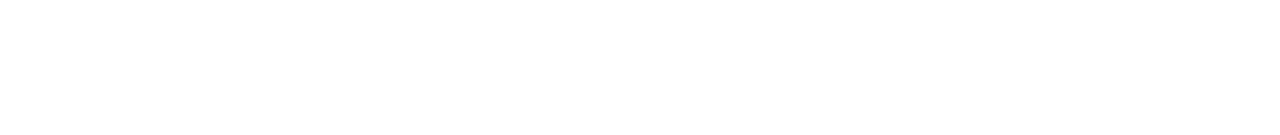
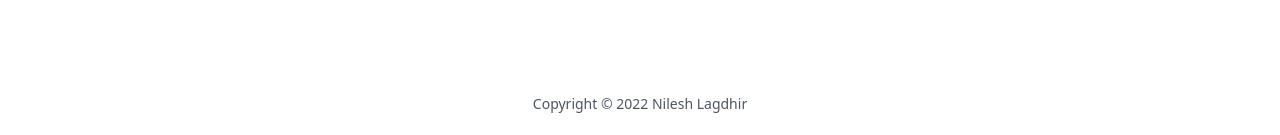
Before and after one commit to nlagdhir/google-clone, a Next.js app: page / in a window 1280 px wide. Shown: the part 662-797 px from the top of the page. Built offline with nearby package versions, Linux system fonts and the light colour scheme; no server answers.

Commit message:
create footer component

```diff
--- /dev/null
+++ b/components/footer.js
@@ -0,0 +1,9 @@
+const Footer = () => {
+    return (
+        <footer className="absolute bottom-0 left-[50%] translate-x-[-50%] whitespace-nowrap p-6 text-sm text-gray-600">
+            <p>Copyright &copy; {new Date().getFullYear()} Nilesh Lagdhir</p>
+        </footer>
+    )
+}
+
+export default Footer;
--- a/pages/index.js
+++ b/pages/index.js
@@ -2,6 +2,7 @@
 import Image from "next/image";
 import Header from "../components/header";
 import { MagnifyingGlassIcon, MicrophoneIcon } from "@heroicons/react/24/solid";
+import Footer from "../components/footer";
 
 export default function Home() {
   return (
@@ -28,7 +29,7 @@
 
         <div className="flex w-full mt-5 mx-auto max-w-[90%] border border-gray-200 hover:shadow-lg focus-within:shadow-lg px-5 py-3 rounded-full items-center sm:max-w-xl lg:max-w-2xl">
           <MagnifyingGlassIcon className="h-5 text-gray-500 mr-3" />
-          <input type="text" className="flex-grow focus:outline-none " />
+          <input type="text" className="flex-grow focus:outline-none" />
           <MicrophoneIcon className="h-5" />
         </div>
         <div className="flex flex-col sm:flex-row w-[50%] space-y-2 mt-8 sm:space-y-0 sm:space-x-4 justify-center">
@@ -38,6 +39,7 @@
       </form>
 
       {/* Footer */}
+      <Footer />
     </div>
   );
 }
```
